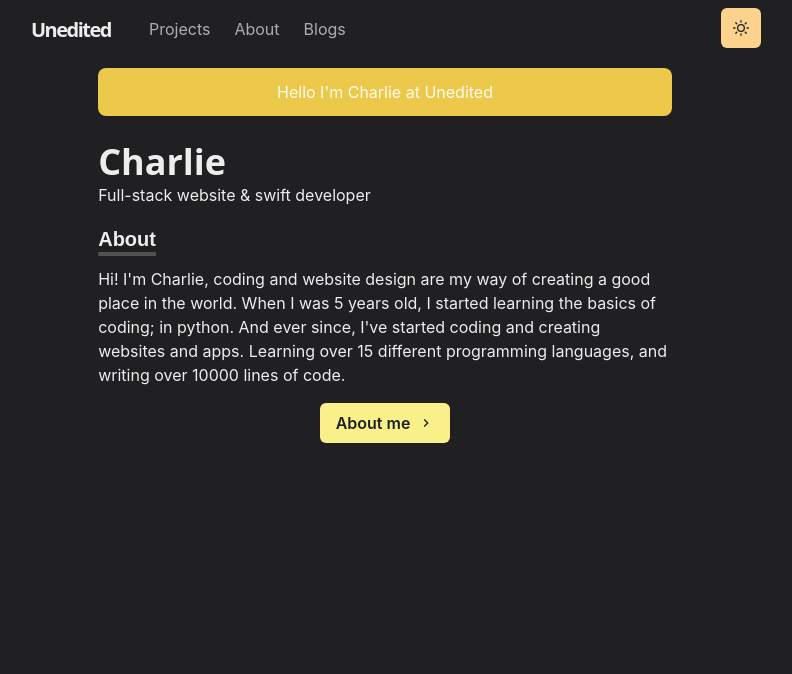
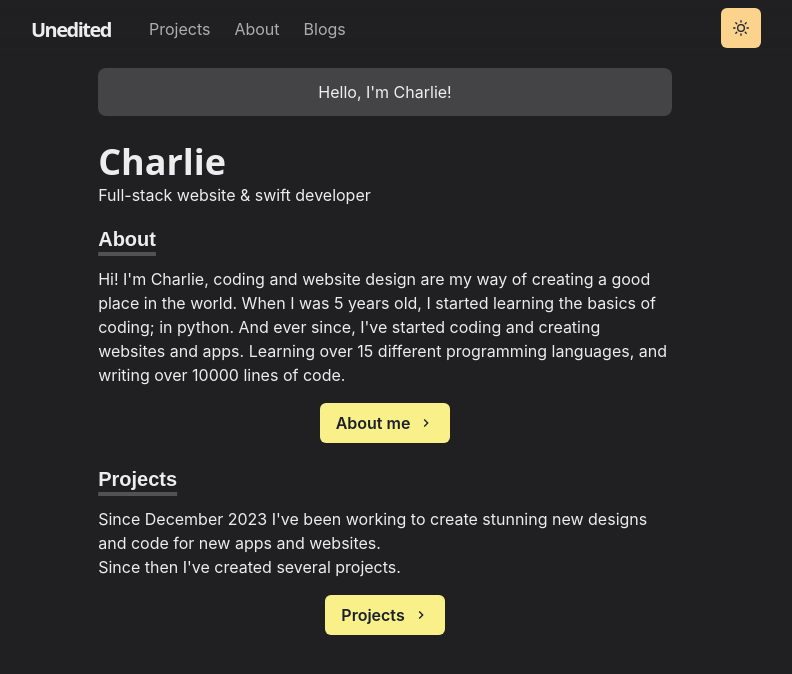
Before and after one commit to notlaven/uneditedweb, a Next.js app: page / in a window 1280 px wide. Shown: the top 674 px of the page, without its empty margins (255-1047 px from the left). Built offline with nearby package versions, Linux system fonts and the light colour scheme.

Commit message:
Content updates

```diff
--- a/package.json
+++ b/package.json
@@ -6,7 +6,8 @@
     "dev": "next dev -H 0.0.0.0",
     "build": "next build",
     "prettier": "prettier -write .",
-    "lint": "next lint"
+    "lint": "next lint",
+    "kps": "npx kill-port 3000"
   },
   "keywords": [],
   "author": "CharlieVA / Charlie@unedited.site",
--- a/pages/index.js
+++ b/pages/index.js
@@ -21,13 +21,13 @@ const Page = () => {
       <Container>
         <Box
           borderRadius="lg"
-          bg="yellow.400"
+          bgColor={"whiteAlpha.300"}
           p={3}
           mb={6}
           mt={3}
           align="center"
         >
-          Hello I'm Charlie at Unedited
+          Hello, I'm Charlie!
         </Box>
 
         <Box display={{ md: "flex" }}>
@@ -52,6 +52,7 @@ const Page = () => {
           >
             About
           </Heading>
+
           <p>
             Hi! I'm Charlie, coding and website design are my way of creating a
             good place in the world. When I was 5 years old, I started learning
@@ -59,6 +60,7 @@ const Page = () => {
             and creating websites and apps. Learning over 15 different
             programming languages, and writing over 10000 lines of code.
           </p>
+
           <Box align="center" my={4}>
             <Button
               as={NextLink}
@@ -72,6 +74,38 @@ const Page = () => {
           </Box>
         </Section>
 
+        <Section delay={0.2}>
+          <Heading
+            as="h3"
+            variant="section-title"
+            mt={3}
+            fontFamily="Work Sans, sans-serif"
+          >
+            Projects
+          </Heading>
+
+          <p>
+            Since December 2023 I've been working to create stunning new designs and code
+            for new apps and websites.
+          </p>
+
+          <p>
+            Since then I've created several projects.
+          </p>
+
+          <Box align="center" my={4}>
+            <Button
+              as={NextLink}
+              href="/projects"
+              scroll={false}
+              rightIcon={<ChevronRightIcon />}
+              colorScheme="yellow"
+            >
+              Projects
+            </Button>
+          </Box>
+        </Section>
+
 
       </Container>
     </Layout>
```
